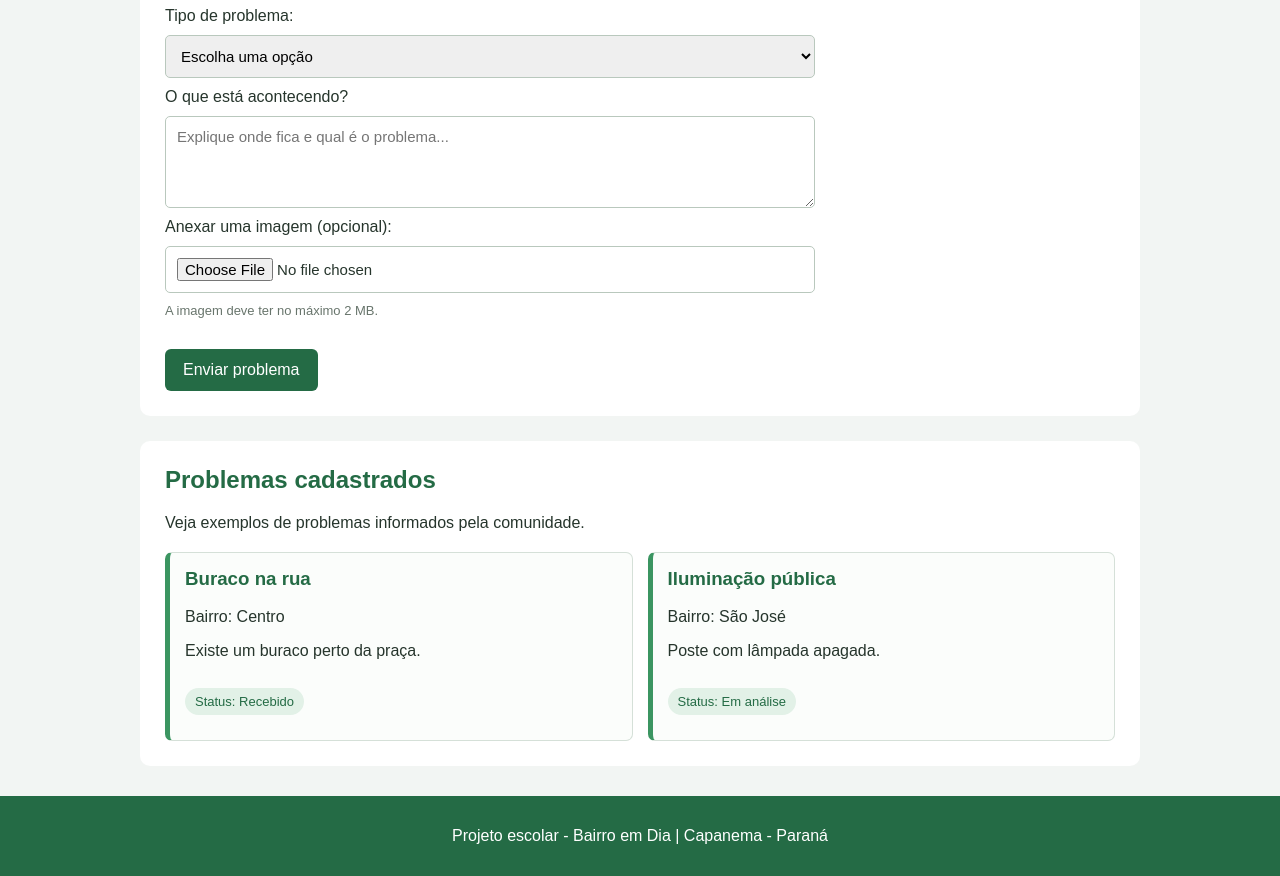
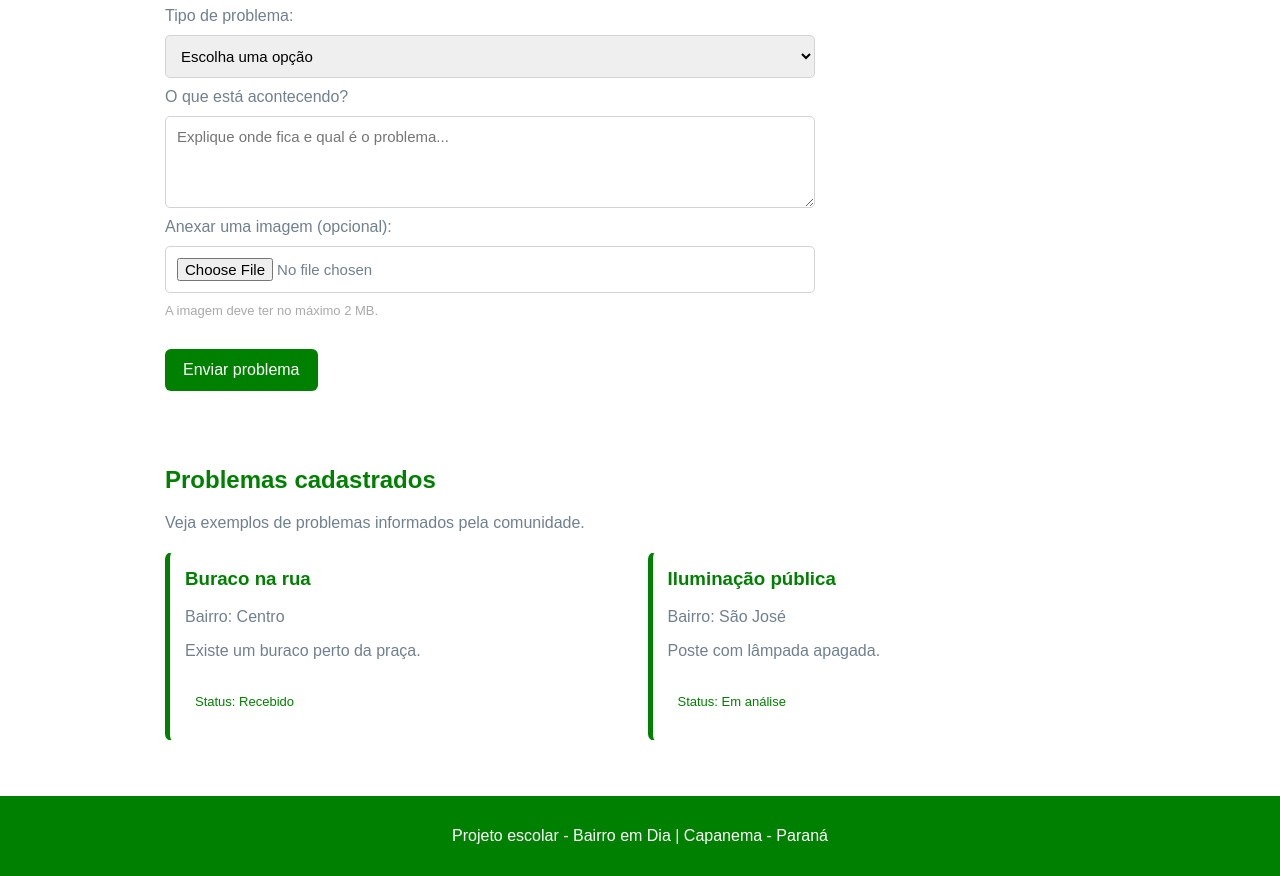
Before and after one commit to WheelsTH/PARA-DIA-18-20261118T103024Z-1-001, a plain HTML site: page PARA DIA 18/index.html in a window 1280 px wide. Shown: the part 645-1521 px from the top of the page. Drawn offline with Linux system fonts and the light colour scheme.

Commit message:
alteração cores

```diff
--- a/PARA DIA 18/style.css
+++ b/PARA DIA 18/style.css
@@ -6,12 +6,12 @@ body {
     margin: 0;
     padding: 0;
     font-family: Arial, Helvetica, sans-serif;
-    background-color: #f2f5f3;
-    color: #26352c;
+    background-color: white;
+    color: slategray;
 }
 
 header {
-    background-color: #246b45;
+    background-color: green;
     color: white;
     padding: 20px;
 }
@@ -54,7 +54,7 @@ main {
 }
 
 .boas-vindas {
-    background-color: #dcefe2;
+    background-color: white;
     padding: 35px 20px;
     text-align: center;
     border-radius: 10px;
@@ -68,7 +68,7 @@ main {
 .botao,
 button {
     display: inline-block;
-    background-color: #246b45;
+    background-color: green;
     color: white;
     padding: 12px 18px;
     border: none;
@@ -80,7 +80,7 @@ button {
 
 .botao:hover,
 button:hover {
-    background-color: #174b30;
+    background-color: green;
 }
 
 .secao {
@@ -91,7 +91,7 @@ button:hover {
 }
 
 .secao h2 {
-    color: #246b45;
+    color: green;
     margin-top: 0;
 }
 
@@ -107,7 +107,7 @@ select,
 textarea {
     width: 100%;
     padding: 11px;
-    border: 1px solid #b9c8bd;
+    border: 1px solid lightgrey;
     border-radius: 5px;
     font-size: 15px;
     font-family: Arial, Helvetica, sans-serif;
@@ -123,7 +123,7 @@ form button {
 }
 
 .aviso {
-    color: #68756c;
+    color: darkgrey;
     font-size: 13px;
     margin-top: 0;
 }
@@ -136,16 +136,16 @@ form button {
 }
 
 .cartao {
-    border: 1px solid #d5e0d8;
-    border-left: 5px solid #3b9561;
+    border: 1px solid white;
+    border-left: 5px solid green;
     border-radius: 7px;
     padding: 15px;
-    background-color: #fbfdfb;
+    background-color: white;
 }
 
 .cartao h3 {
     margin-top: 0;
-    color: #246b45;
+    color: green;
 }
 
 .imagem-problema {
@@ -161,8 +161,8 @@ form button {
     margin-top: 12px;
     margin-bottom: 10px;
     padding: 6px 10px;
-    background-color: #e2f1e7;
-    color: #246b45;
+    background-color: white;
+    color: green;
     border-radius: 15px;
     font-size: 13px;
 }
@@ -171,7 +171,7 @@ form button {
     width: 100%;
     padding: 10px;
     margin-top: 10px;
-    border: 1px solid #b9c8bd;
+    border: 1px solid lightgrey;
     border-radius: 5px;
     background-color: white;
     cursor: pointer;
@@ -180,15 +180,15 @@ form button {
 .cartao .botao-remover {
     width: 100%;
     margin-top: 10px;
-    background-color: #c0392b;
+    background-color: red;
 }
 
 .cartao .botao-remover:hover {
-    background-color: #922b21;
+    background-color: red;
 }
 
 footer {
-    background-color: #246b45;
+    background-color: green;
     color: white;
     text-align: center;
     padding: 15px;
```
